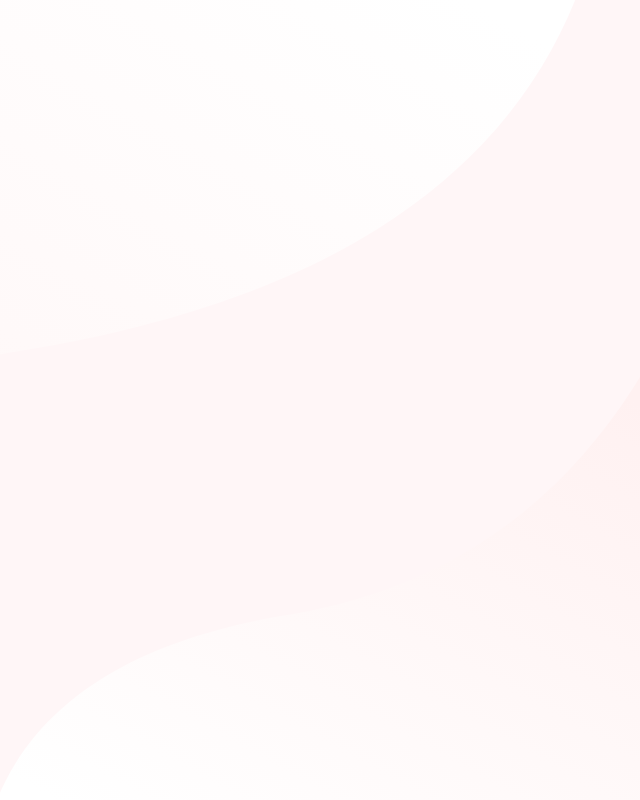
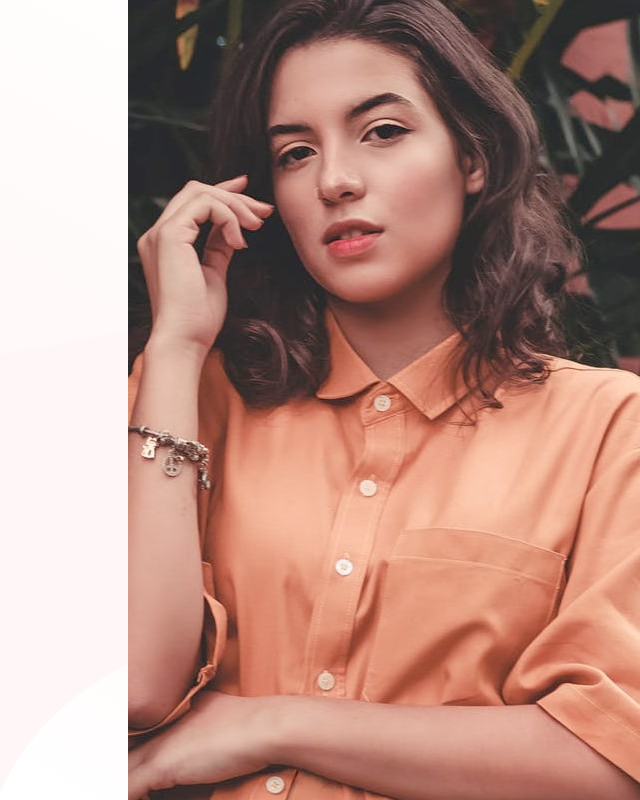
Before and after one commit to sparklaunch/Base-Apparel-Coming-Soon-Page, a Next.js app: page / in a window 1280 px wide. Shown: the whole page, without its empty margins (640-1280 px from the left). Built offline with nearby package versions, Linux system fonts and the light colour scheme.

Commit message:
홈 페이지 레이아웃 수정 및 이미지 추가

```diff
--- a/src/app/Home.module.css
+++ b/src/app/Home.module.css
@@ -1,6 +1,6 @@
 .main {
 	display: grid;
-	grid-template-columns: 40% 60%;
+	grid-template-columns: 60% 40%;
 }
 
 .left {
@@ -12,3 +12,14 @@
 	width: 100vw;
 	height: 100vh;
 }
+
+.right {
+	position: relative;
+}
+
+.desktopHero {
+	width: 100%;
+	height: 100vh;
+	display: block;
+	object-fit: cover;
+}
--- a/src/app/page.tsx
+++ b/src/app/page.tsx
@@ -1,5 +1,6 @@
 import Image from "next/image";
 import background from "../shared/assets/images/desktop-background.svg";
+import desktopHero from "../shared/assets/images/desktop-hero.jpg";
 import styles from "./Home.module.css";
 
 export default function Home() {
@@ -8,7 +9,13 @@ export default function Home() {
 			<section className={styles.left}>
 				<Image src={background} alt="" className={styles.background} />
 			</section>
-			<section className={styles.right}></section>
+			<section className={styles.right}>
+				<Image
+					src={desktopHero}
+					alt=""
+					className={styles.desktopHero}
+				/>
+			</section>
 		</main>
 	);
 }
```
